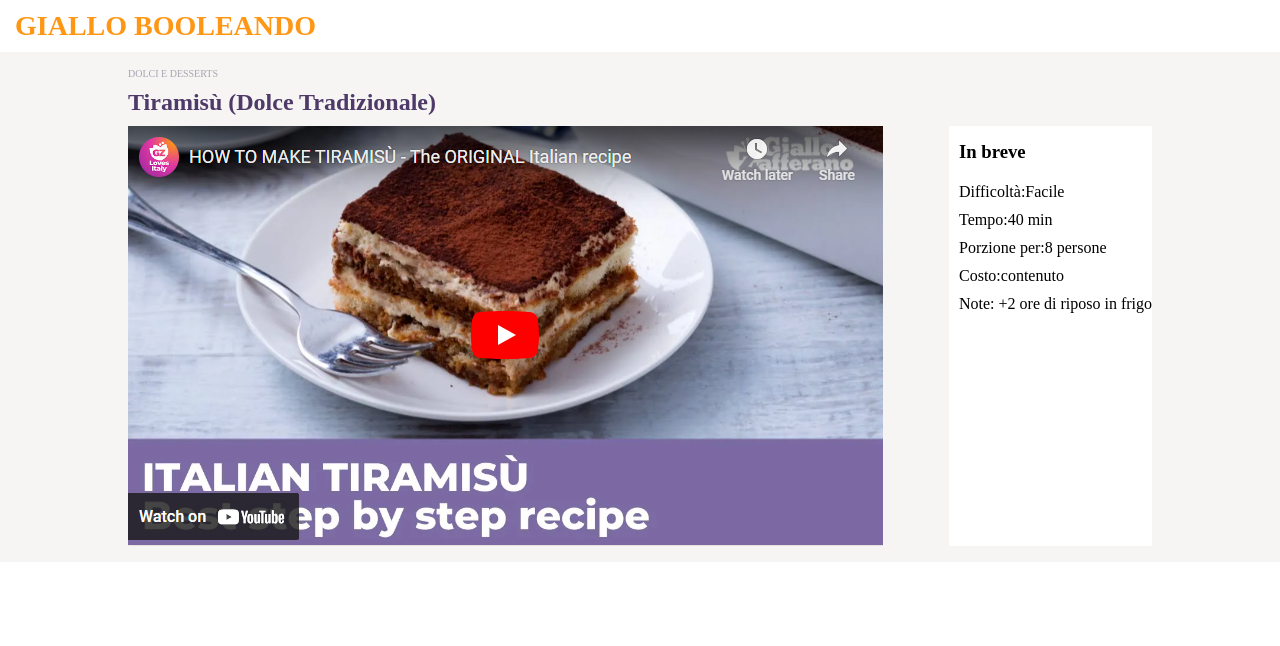
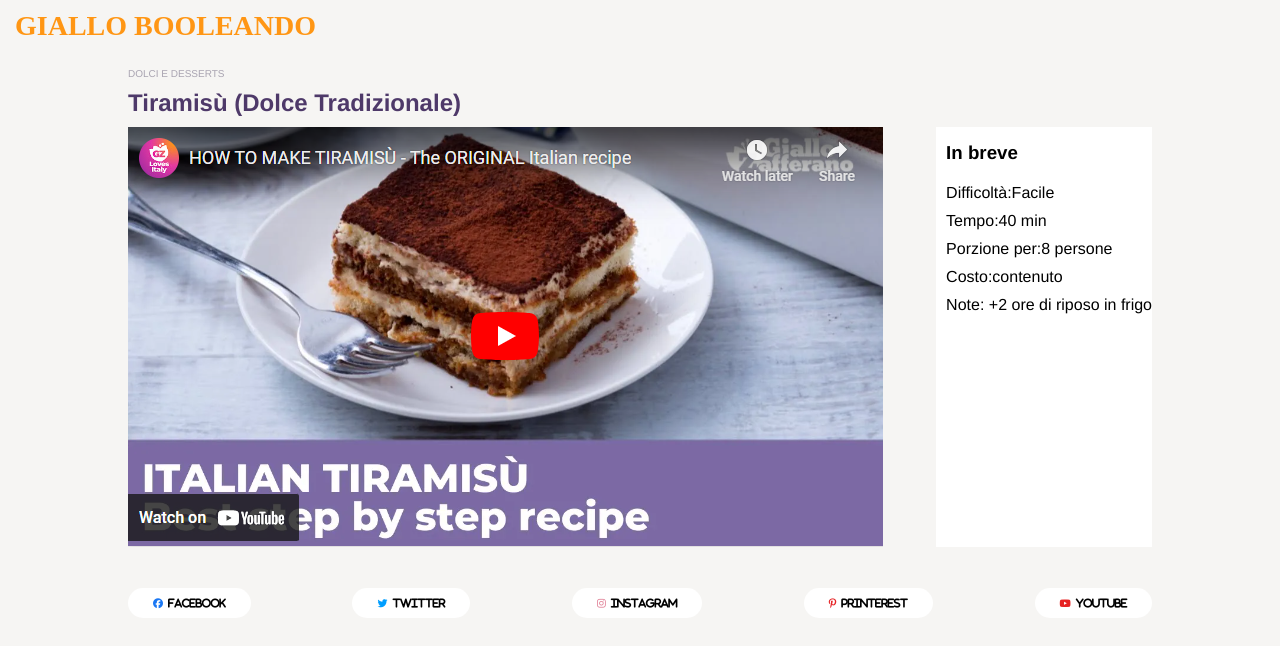
Before and after one commit to Tommasomerola/htmlcss-responsive-layout, a plain HTML site: page index.html in a window 1280 px wide. Drawn offline with Linux system fonts and the light colour scheme.

Commit message:
fai parte social

```diff
--- a/css/style.css
+++ b/css/style.css
@@ -2,6 +2,11 @@
     margin: 0;
     padding: 0;
     box-sizing: border-box;
+}
+
+body{
+    background-color: #f6f5f3;
+    font-family: Montserrat, "Helvetica Neue", sans-serif;
 }
 
 /* regole header */
@@ -11,6 +16,7 @@ header{
 }
 
 #titolo{
+    font-family: "Nerko One";
     font-size: 14px;
     display: flex;
     justify-content: center;
@@ -81,6 +87,50 @@ main{
     padding: 5px 0;
 }
 
+/* regole section social */
+.lista-social{
+    margin: 25px 0;
+    display: flex;
+    justify-content: space-between;
+}
+
+i{
+    font-size: 25px;
+    padding: 25px;
+    background-color: white;
+    border-radius: 999999px;
+}
+
+ul li{
+    list-style: none;
+}
+
+i span{
+    display: none;
+}
+/* colori social */
+.fa-facebook{
+    color: #1a77f3;
+}
+.fa-twitter{
+    color: #009eff;
+}
+
+.fa-instagram{
+    color: #df7b92;
+
+}
+
+.fa-pinterest-p{
+    color: #e62224;
+
+}
+
+.fa-youtube{
+    color: #e62222;
+
+}
+
 
 /* versione tablet */
 @media screen and (min-width:768px){
@@ -102,6 +152,12 @@ main{
         justify-content: flex-start;
         padding-left: 15px;
     }
+
+    i{
+        font-size: 15px;
+        padding: 10px 50px;
+    }
+
 }
 
 
@@ -133,4 +189,19 @@ main{
         width: 30%;
     }
 
+      /* regole social */
+      i{
+        font-size: 10px;
+        padding: 10px 25px;
+    }
+
+    i span{
+        display: inline;
+        font-size: 10px;
+        color: black;
+        margin-left: 5px;
+        font-weight: bold;
+    }
+
+
 }
--- a/index.html
+++ b/index.html
@@ -3,6 +3,7 @@
     <head>
         <meta charset="UTF-8">
         <meta name="viewport" content="width=device-width, initial-scale=1.0">
+        <link rel="stylesheet" href="https://cdnjs.cloudflare.com/ajax/libs/font-awesome/6.7.1/css/all.min.css" integrity="sha512-5Hs3dF2AEPkpNAR7UiOHba+lRSJNeM2ECkwxUIxC1Q/FLycGTbNapWXB4tP889k5T5Ju8fs4b1P5z/iB4nMfSQ==" crossorigin="anonymous" referrerpolicy="no-referrer" />
         <link rel="stylesheet" href="./css/style.css">
         <title>Responsive</title>
     </head>
@@ -39,8 +40,40 @@
                     </div>
                 </section>
 
+                <!-- section social -->
+            <section>
+                <ul class="lista-social">
+                    <li>
+                        <a href="#">
+                            <i class="fa-brands fa-facebook"><span>Facebook</span></i>
+                        </a>
+                    </li>
+                    <li>
+                        <a href="#">
+                            <i class="fa-brands fa-twitter"><span>Twitter</span></i>
+                        </a>
+                    </li>
+                    <li>
+                        <a href="#">
+                            <i class="fa-brands fa-instagram"><span>Instagram</span></i>
+                        </a>
+                    </li>
+                    <li>
+                        <a href="#">
+                            <i class="fa-brands fa-pinterest-p"><span>Printerest</span></i>
+                        </a>
+                    </li>
+                    <li>
+                        <a href="#">
+                            <i class="fa-brands fa-youtube"><span>Youtube</span></i>
+                        </a>
+                    </li>
+                </ul>
+            </section>
 
             </div>
+
+
         </main>
 
         <footer>
```
